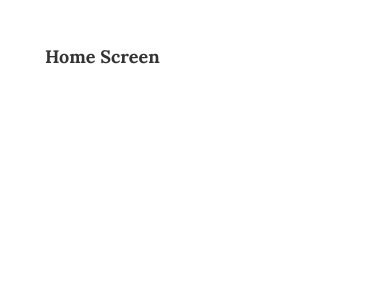
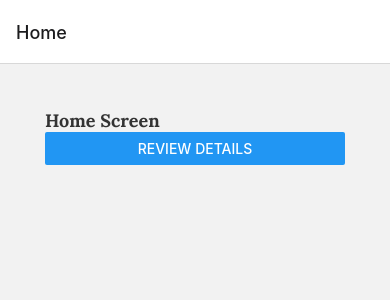
Before and after one commit to ReaganADavenport/React-Native-Reviews, a React Native app: screen /Home in a window 390 px wide. Shown: the top 300 px of the page. Built offline with nearby package versions, Linux system fonts and the light colour scheme.

Commit message:
learned how to make a stack navigation, installed nessecary packages

```diff
--- a/App.js
+++ b/App.js
@@ -1,10 +1,13 @@
 import React, {useState} from 'react';
-import { View } from 'react-native';
-import { StatusBar } from 'expo-status-bar';
 import * as Font from 'expo-font';
 import AppLoading from 'expo-app-loading';
+import { createNativeStackNavigator } from "@react-navigation/native-stack";
+import { NavigationContainer } from '@react-navigation/native';
 
 import Home from './screens/home';
+import ReviewDetails from './screens/reviewDetails';
+
+const Stack = createNativeStackNavigator();
 
 const getFonts = () => Font.loadAsync({
     'lora-regluar': require('./assets/fonts/Lora-Regular.ttf'),
@@ -17,7 +20,18 @@ export default function App() {
 
   if (fontsLoaded){
     return (
-      <Home/>
+      <NavigationContainer>
+        <Stack.Navigator>
+          <Stack.Screen
+            name="Home"
+            component={Home}
+          />
+          <Stack.Screen
+            name="Review Details"
+            component={ReviewDetails}
+          />
+        </Stack.Navigator>
+      </NavigationContainer>
      );
   } else {
     return(
--- a/package.json
+++ b/package.json
@@ -10,13 +10,14 @@
   },
   "dependencies": {
     "@react-navigation/native": "^6.1.1",
+    "@react-navigation/native-stack": "^6.9.6",
     "expo": "~47.0.6",
     "expo-app-loading": "~2.1.1",
     "expo-status-bar": "~1.4.2",
     "react": "18.1.0",
     "react-native": "0.70.5",
-    "react-native-screens": "~3.18.0",
-    "react-native-safe-area-context": "4.4.1"
+    "react-native-safe-area-context": "4.4.1",
+    "react-native-screens": "~3.18.0"
   },
   "devDependencies": {
     "@babel/core": "^7.12.9"
--- a/screens/home.js
+++ b/screens/home.js
@@ -1,11 +1,15 @@
 import React from 'react';
-import { StyleSheet, Text, View} from 'react-native';
+import { StyleSheet, Text, View, Button} from 'react-native';
 import { globalStyles } from '../styles/global';
 
-export default function Home(){
+export default function Home( {navigation} ){
     return(
         <View style={globalStyles.container}>
             <Text style={globalStyles.titleText}>Home Screen</Text>
+            <Button
+                title='Review Details'
+                onPress={() => navigation.navigate("Review Details")}
+            />
         </View>
     )
 }
```
Also changed, not shown: routes/homeStack.js (added, +7 -0 lines), 1 other file (tests, documents, lock files or other folders).
